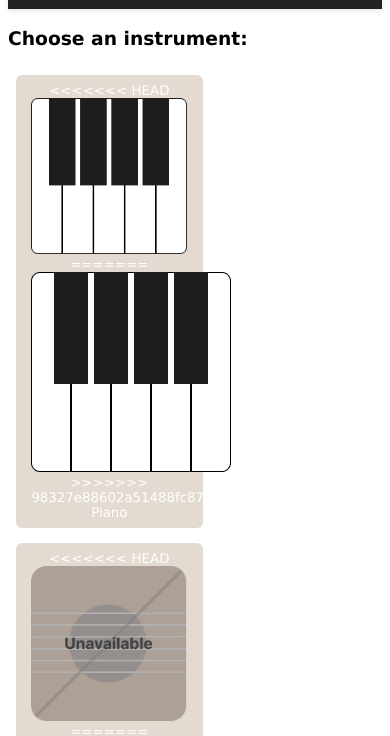
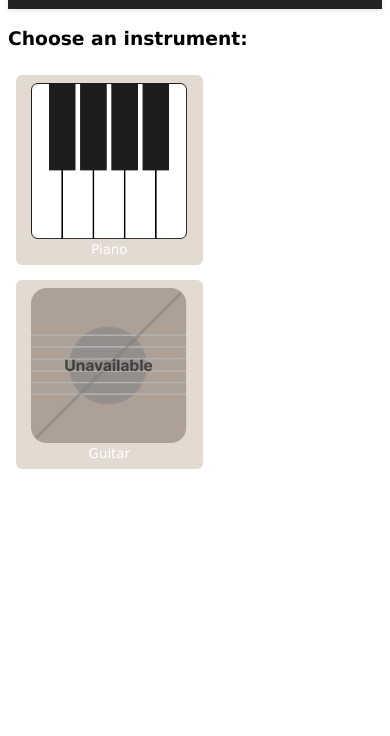
Before and after one commit to SkylerKoba88/HCDD340Project, a plain HTML site: page index.html in a window 390 px wide. Shown: the part 92-828 px from the top of the page. Drawn offline with Linux system fonts and the light colour scheme.

Commit message:
fixed this stuff

```diff
--- a/index.html
+++ b/index.html
@@ -20,20 +20,12 @@
 
             <div class="button-options">
                 <button onclick="window.location.href='chordOrScale.html'" id="choosePiano">
-<<<<<<< HEAD
-                    <img class="button-img" src="/images/piano-icon.png"/>
-=======
-                    <img src="./images/piano-icon.png"/>
->>>>>>> 98327e88602a51488fc872388f54fbd9adf5bed1
+                    <img class="button-img" src="./images/piano-icon.png"/>
                     <br>
                     Piano
                 </button>
                 <button onclick="window.location.href='chordOrScale.html'" id="chooseGuitar">
-<<<<<<< HEAD
-                    <img class="button-img" src="/images/guitar-icon-unavailable.png"/>
-=======
-                    <img src = "./images/guitar-icon-unavailable.png"/>
->>>>>>> 98327e88602a51488fc872388f54fbd9adf5bed1
+                    <img class="button-img" src = "./images/guitar-icon-unavailable.png"/>
                     <br>
                     Guitar
                 </button>
--- a/style.css
+++ b/style.css
@@ -23,8 +23,6 @@
     border-color: #E98300;
   }
 
-
-
   .navbar {
   display: flex;
   justify-content: space-between;
@@ -35,41 +33,27 @@
   box-shadow: 0 2px 5px rgba(0,0,0,0.1);
 }
 
+button {
+  background-color: #e3dbd1;
+  border: none;
+  color: white;
+  padding: 8px 14px;
+  border-radius: 6px;
+  margin: 4px;
+  cursor: pointer;
+  transition: background-color 0.2s ease;
+}
+
+button:hover {
+  background-color: #b59e82;
+}
+
 .logo {
   font-size: 1.4rem;
   font-weight: bold;
   color:#b59e82;
   align-items: center;
 }
-div.button-options {
-  justify-self: center;
-}
-div.button-options > * {
-  padding: 2vw 4vw;
-  vertical-align: top;
-  margin: 2vw;
-}
-.button-img {
-  width: 50%;
-  width: 100%;
-  height: auto;
-}
-@media screen and (max-width: 600px) {
-  .button-options > * {
-    width: 50%;
-    margin: 2%;
-  }
-}
-
-.cards-container {
-  display: flex;
-  justify-content: center;
-  align-items: stretch;
-  gap: 40px;
-  padding: 30px;
-  flex-wrap: wrap;
-}
-
 .card {
   background-color: #ffffff;
   border: 2px solid #491D70;
@@ -90,22 +74,14 @@ div.button-options > * {
   text-align: left;
   margin-bottom: 15px;
 }
-
-button {
-  background-color: #e3dbd1;
-  border: none;
-  color: white;
-  padding: 8px 14px;
-  border-radius: 6px;
-  margin: 4px;
-  cursor: pointer;
-  transition: background-color 0.2s ease;
+.cards-container {
+  display: flex;
+  justify-content: center;
+  align-items: stretch;
+  gap: 40px;
+  padding: 30px;
+  flex-wrap: wrap;
 }
-
-button:hover {
-  background-color: #b59e82;
-}
-
 
 select {
   width: 100%;
@@ -114,3 +90,23 @@ select {
   border: 1px solid #ccc;
   margin-top: 6px;
 }
+
+div.button-options {
+  justify-self: center;
+}
+div.button-options > * {
+  padding: 2vw 4vw;
+  vertical-align: top;
+  margin: 2vw;
+}
+.button-img {
+  width: 50%;
+  width: 100%;
+  height: auto;
+}
+@media screen and (max-width: 600px) {
+  .button-options > * {
+    width: 50%;
+    margin: 2%;
+  }
+}
```
